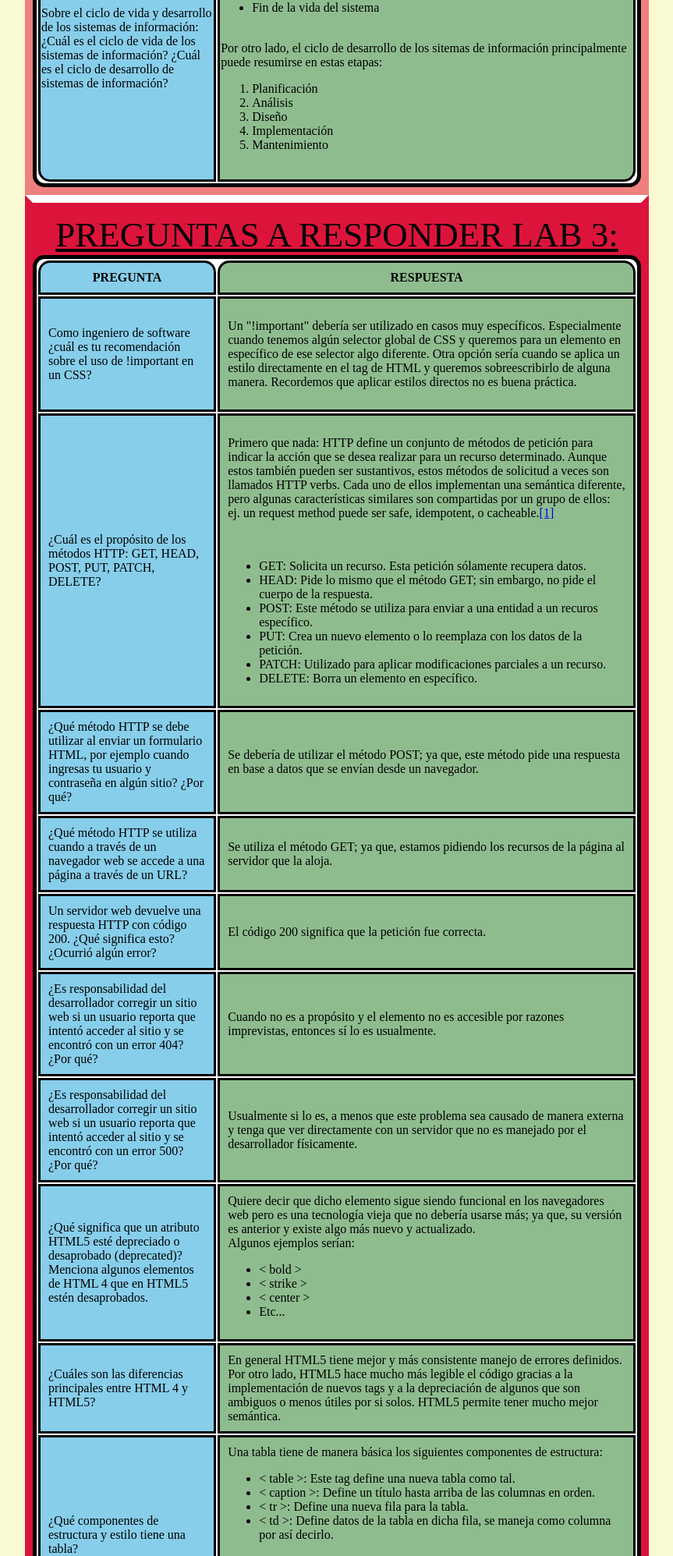
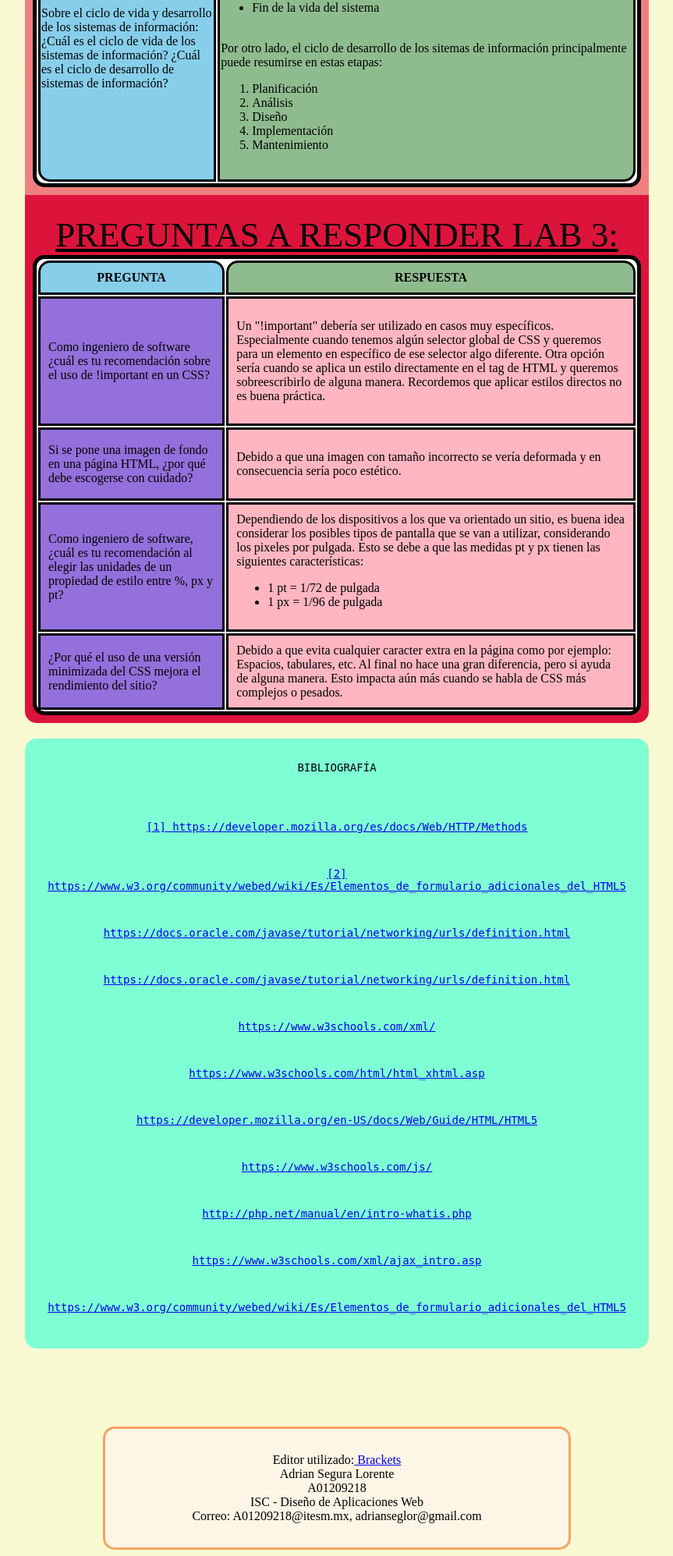
Before and after one commit to AdrianSegura220/daw_apac, a PHP site: page /lab3.html in a window 1280 px wide. Shown: the part 2962-4957 px from the top of the page at 78% size, without its empty margins (208-1071 px from the left). Run offline with PHP 8.4, Linux system fonts and the light colour scheme.

Commit message:
finalizar lab 3

```diff
--- a/DAW/lab3.html
+++ b/DAW/lab3.html
@@ -60,33 +60,23 @@
 
                 <tr><th class="pregunta">PREGUNTA</th><th class = "respuesta">RESPUESTA</th></tr>
                 <!--PREGUNTA 1 -->
-                <tr><td class="pregunta">Como ingeniero de software ¿cuál es tu recomendación sobre el uso de !important en un CSS? </td><td class = "respuesta"><p>Un "!important" debería ser utilizado en casos muy específicos. Especialmente cuando tenemos algún selector global de CSS y queremos para un elemento en específico de ese selector algo diferente. Otra opción sería cuando se aplica un estilo directamente en el tag de HTML y queremos sobreescribirlo de alguna manera. Recordemos que aplicar estilos directos no es buena práctica.</p></td></tr>
+                <tr><td class="preguntaLab3">Como ingeniero de software ¿cuál es tu recomendación sobre el uso de !important en un CSS? </td><td class = "respuestaLab3"><p>Un "!important" debería ser utilizado en casos muy específicos. Especialmente cuando tenemos algún selector global de CSS y queremos para un elemento en específico de ese selector algo diferente. Otra opción sería cuando se aplica un estilo directamente en el tag de HTML y queremos sobreescribirlo de alguna manera. Recordemos que aplicar estilos directos no es buena práctica.</p></td></tr>
                 <!--PREGUNTA 2-->
-                <tr><td class="pregunta">¿Cuál es el propósito de los métodos HTTP: GET, HEAD, POST, PUT, PATCH, DELETE?</td><td class = "respuesta"><p>Primero que nada: HTTP define un conjunto de métodos de petición para indicar la acción que se desea realizar para un recurso determinado. Aunque estos también pueden ser sustantivos, estos métodos de solicitud a veces son llamados HTTP verbs. Cada uno de ellos implementan una semántica diferente, pero algunas características similares son compartidas por un grupo de ellos: ej. un request method puede ser safe, idempotent, o cacheable.<a href="#fuente" >[1]</a></p><br><ul><li>GET: Solicita un recurso. Esta petición sólamente recupera datos.</li><li>HEAD: Pide lo mismo que el método GET; sin embargo, no pide el cuerpo de la respuesta.</li><li>POST: Este método se utiliza para enviar a una entidad a un recuros específico.</li><li>PUT: Crea un nuevo elemento o lo reemplaza con los datos de la petición.</li><li>PATCH: Utilizado para aplicar modificaciones parciales a un recurso.</li><li>DELETE: Borra un elemento en específico.</li></ul></td></tr>
+                    <tr><td class="preguntaLab3">Si se pone una imagen de fondo en una página HTML, ¿por qué debe escogerse con cuidado?</td><td class = "respuestaLab3"><p>Debido a que una imagen con tamaño incorrecto se vería deformada y en consecuencia sería poco estético.</p></td></tr>
             <!--PREGUNTA 3 -->
-                <tr><td class="pregunta">¿Qué método HTTP se debe utilizar al enviar un formulario HTML, por ejemplo cuando ingresas tu usuario y contraseña en algún sitio? ¿Por qué?</td><td class = "respuesta"><p>Se debería de utilizar el método POST; ya que, este método pide una respuesta en base a datos que se envían desde un navegador.</p></td></tr>
+                <tr><td class="preguntaLab3">Como ingeniero de software, ¿cuál es tu recomendación al elegir las unidades de un propiedad de estilo entre %, px y pt?</td><td class = "respuestaLab3">Dependiendo de los dispositivos a los que va orientado un sitio, es buena idea considerar los posibles tipos de pantalla que se van a utilizar, considerando los pixeles por pulgada. Esto se debe a que las medidas pt y px tienen las siguientes características: <ul>
+                    <li>
+                        1 pt = 1/72 de pulgada
+                    </li>
+                    <li>
+                        1 px = 1/96 de pulgada
+                    </li>
+                </ul>
+                </td>
+                </tr>
             <!--PREGUNTA 4 -->
-                <tr><td class="pregunta">¿Qué método HTTP se utiliza cuando a través de un navegador web se accede a una página a través de un URL?</td><td class = "respuesta">Se utiliza el método GET; ya que, estamos pidiendo los recursos de la página al servidor que la aloja.</td></tr>
-            <!--PREGUNTA 5 -->
-                <tr><td class="pregunta">Un servidor web devuelve una respuesta HTTP con código 200. ¿Qué significa esto? ¿Ocurrió algún error?</td><td class = "respuesta">El código 200 significa que la petición fue correcta.</td></tr>
-            <!--PREGUNTA 6 -->
-                <tr><td class="pregunta">¿Es responsabilidad del desarrollador corregir un sitio web si un usuario reporta que intentó acceder al sitio y se encontró con un error 404? ¿Por qué?</td><td class = "respuesta">Cuando no es a propósito y el elemento no es accesible por razones imprevistas, entonces sí lo es usualmente.</td></tr>
-            <!--PREGUNTA 7 -->
-            <tr><td class="pregunta">¿Es responsabilidad del desarrollador corregir un sitio web si un usuario reporta que intentó acceder al sitio y se encontró con un error 500? ¿Por qué?</td><td class = "respuesta">Usualmente si lo es, a menos que este problema sea causado de manera externa y tenga que ver directamente con un servidor que no es manejado por el desarrollador físicamente.</td></tr>
-            <!--PREGUNTA 8 -->
-                <tr><td class="pregunta">¿Qué significa que un atributo HTML5 esté depreciado o desaprobado (deprecated)? Menciona algunos elementos de HTML 4 que en HTML5 estén desaprobados.</td><td class = "respuesta">Quiere decir que dicho elemento sigue siendo funcional en los navegadores web pero es una tecnología vieja que no debería usarse más; ya que, su versión es anterior y existe algo más nuevo y actualizado.<br>Algunos ejemplos serían:<ul><li>&lt; bold &gt;</li><li>&lt; strike &gt;</li><li>&lt; center &gt;</li><li>Etc...</li></ul></td></tr>
-            <!--PREGUNTA 9 -->
-                <tr><td class="pregunta">¿Cuáles son las diferencias principales entre HTML 4 y HTML5?</td><td class = "respuesta">En general HTML5 tiene mejor y más consistente manejo de errores definidos. Por otro lado, HTML5 hace mucho más legible el código gracias a la implementación de nuevos tags y a la depreciación de algunos que son ambiguos o menos útiles por si solos. HTML5 permite tener mucho mejor semántica.</td></tr>
-            <!--PREGUNTA 10 -->
-                <tr><td class="pregunta">¿Qué componentes de estructura y estilo tiene una tabla?</td><td class = "respuesta">Una tabla tiene de manera básica los siguientes componentes de estructura:<br><ul><li>&lt; table &gt;: Este tag define una nueva tabla como tal.</li><li>&lt; caption &gt;: Define un título hasta arriba de las columnas en orden.</li><li>&lt; tr &gt;: Define una nueva fila para la tabla.</li><li>&lt; td &gt;: Define datos de la tabla en dicha fila, se maneja como columna por así decirlo.</li></ul><br>Recordemos que se puede utilizar "style = padding: numPixeles" para definir cuanto espacio habrá entre los bordes de la tabla y el contenido de la misma. Esto es meramente estético. Igualmente existen muchos estilos, pero eso pertenece a CSS más que nada.</td></tr>
-            <!--PREGUNTA 11 -->
-            <tr><td class="pregunta">¿Cuáles son los principales controles de una forma HTML5?</td><td class = "respuesta">Los principales controles en HTML5 son los de input de número, como tabién inputs de texto. Existen otros como input de rangos por medio de una barra deslizable, calendario interactivo, input de color interactivo igualmente, barra de búsqueda, barra desplegable, campos con texto ya definidos, mecanismos de salida como barras de progreso, validación etc.<a href="#controles">[2]</a></td></tr>
-            <!--PREGUNTA 12 -->
-                <tr><td class="pregunta">¿Qué tanto soporte HTML5 tiene el navegador que utilizas? Puedes utilizar la siguiente página para descubrirlo: http://html5test.com/ (Al responder la pregunta recuerda poner el navegador que utilizas)</td><td class = "respuesta">Mi navegador: Chrome Dev 71.0.3578.98 en Windows 10 obtuvo 504 de 555 puntos posibles:<br><br><center><img src="Capture.png" alt="Score de mi navegador" height="98" width="361"></center></td></tr>
-            <!--PREGUNTA 13 -->
-                <tr><td class="preguntaInf">Sobre el ciclo de vida y desarrollo de los sistemas de información:
-¿Cuál es el ciclo de vida de los sistemas de información?
-                    ¿Cuál es el ciclo de desarrollo de sistemas de información?</td><td class = "respuestaInf" >El ciclo de vida de los sistemas de información puede resumirse en las siguientes etapas:<br><ul><li>Inicio</li><li>Desarrollo</li><li>Producción</li><li>Fin de la vida del sistema</li></ul><br>Por otro lado, el ciclo de desarrollo de los sitemas de información principalmente puede resumirse en estas etapas:<br><ol><li>Planificación</li><li>Análisis</li><li>Diseño</li><li>Implementación</li><li>Mantenimiento</li></ol><br></td></tr>
+                <tr><td class="preguntaLab3">¿Por qué el uso de una versión minimizada del CSS mejora el rendimiento del sitio?</td><td class = "respuestaLab3">Debido a que evita cualquier caracter extra en la página como por ejemplo: Espacios, tabulares, etc. Al final no hace una gran diferencia, pero si ayuda de alguna manera. Esto impacta aún más cuando se habla de CSS más complejos o pesados.</td></tr>
+
                 </table>
         </section>
         </article>
@@ -120,7 +110,7 @@
         <br>
         </div>
         <p></p>
-        <footer><p>Editor utilizado:<a href ="http://brackets.io/"> Brackets</a><br>Adrian Segura Lorente<br>A01209218<br>ISC - Diseño de Aplicaciones Web<br>Correo: A01209218@itesm.mx, adrianseglor@gmail.com</p></footer>
+        <footer id = "presentacion"><p>Editor utilizado:<a href ="http://brackets.io/"> Brackets</a><br>Adrian Segura Lorente<br>A01209218<br>ISC - Diseño de Aplicaciones Web<br>Correo: A01209218@itesm.mx, adrianseglor@gmail.com</p></footer>
     </body>
 </html>
 
--- a/DAW/style.css
+++ b/DAW/style.css
@@ -47,7 +47,6 @@
     background-color:crimson;
     border:solid;
     border-color: crimson;
-    border-top-color: white;
     border-bottom-left-radius: 15px;
     border-bottom-right-radius: 15px;
     border-width: 10px;
@@ -63,6 +62,16 @@
     background-color: aquamarine;
     font-family: monospace;
     font-size: 14px;
+}
+#presentacion
+{
+    border-radius: 15px;
+    padding: 15px;
+    background-color: oldlace;
+    border:solid;
+    border-color: sandybrown;
+    margin: 100px;
+    text-align: center;
 }
 td
 {
@@ -80,10 +89,29 @@
     background-color: darkseagreen;
     padding:10px;
 }
-
+.preguntaLab3
+{
+    background-color: mediumpurple;
+    padding:10px;
+}
+.respuestaLab3
+{
+    background-color: lightpink;
+    padding:10px;
+}
 .preguntaInf
 {
     background-color: skyblue;
+    border-bottom-left-radius: 15px;
+}
+.respuestaInfLab3
+{
+    background-color: lightpink;
+    border-bottom-right-radius: 15px;
+}
+.preguntaInfLab3
+{
+    background-color: mediumpurple;
     border-bottom-left-radius: 15px;
 }
 .respuestaInf
@@ -92,7 +120,6 @@
     border-bottom-right-radius: 15px;
 }
 
-
 .tituloLab
 {
     align-content: center;
```
